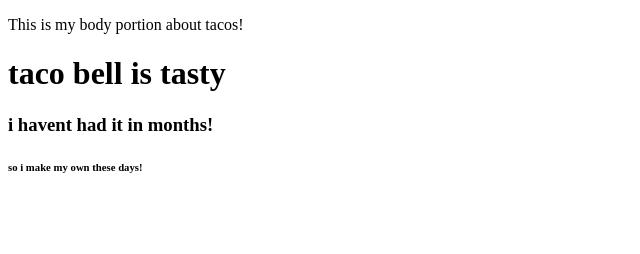
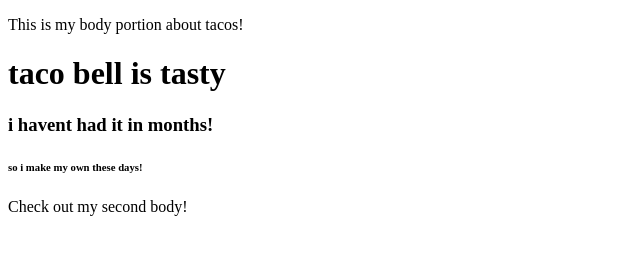
Before and after one commit to geek-cola23/HTML-AND-CSS-PROJECTS, a plain HTML site: page Assignment.html in a window 1280 px wide. Shown: the whole page, without its empty margins (0-640 px from the left). Drawn offline with Linux system fonts and the light colour scheme.

Commit message:
Update Assignment.html

```diff
--- a/Assignment.html
+++ b/Assignment.html
@@ -9,5 +9,6 @@
 	<h1> taco bell is tasty</h1>
 	<h3> i havent had it in months!</h3>
 	<h6> so i make my own these days!</h6>
+	<p> Check out my second body! </p>
 	</body>
 </html>
```
